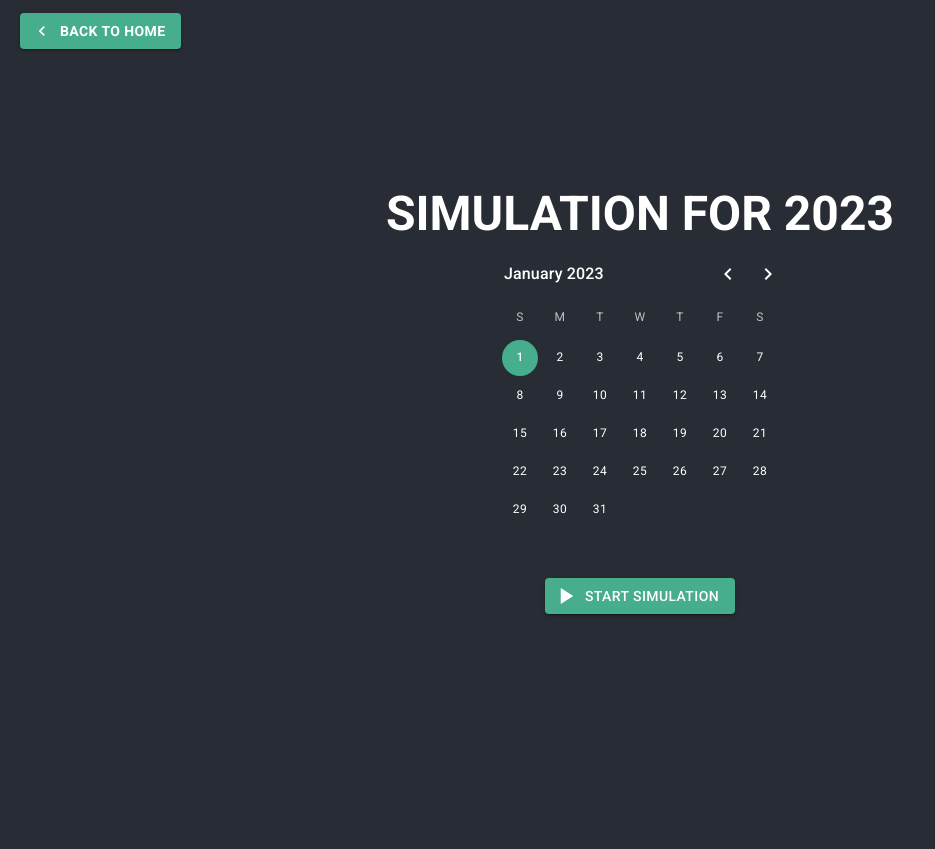
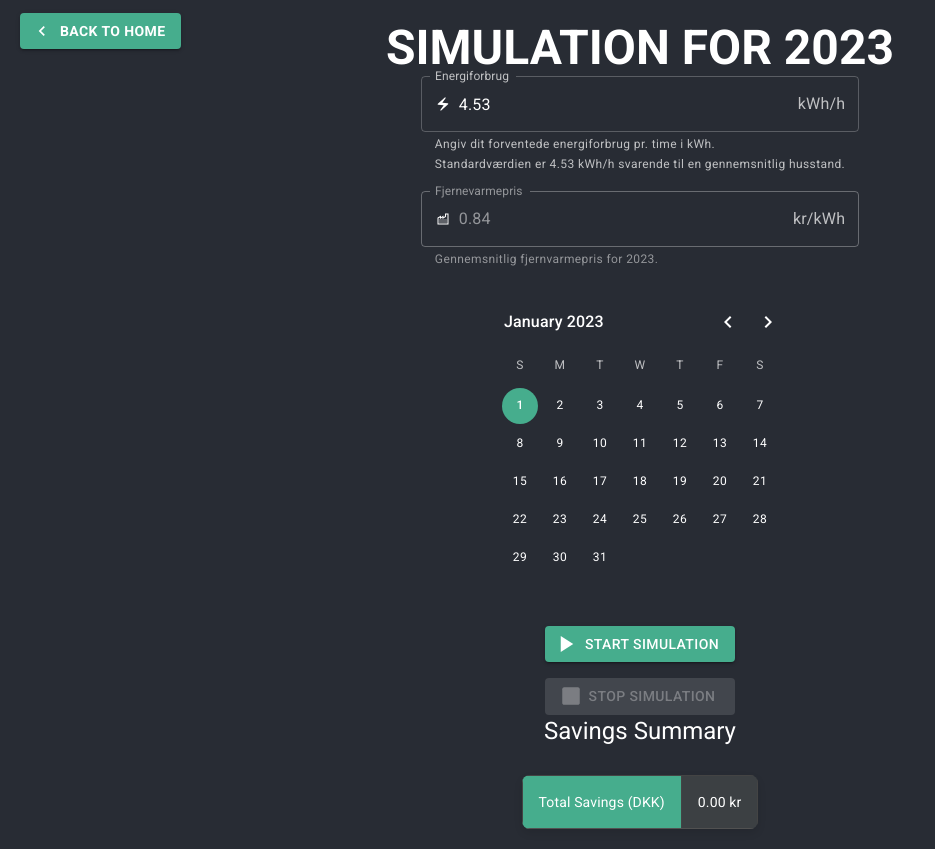
Before and after one commit to jlars22/aey, a React (Create React App) app: page /#/simulation in a window 1280 px wide. Shown: the whole page, without its empty margins (0-935 px from the left). Before the commit the page ends 800 px from the top, so only its background shows below. Built offline with nearby package versions, Linux system fonts and the light colour scheme; no server answers.

Commit message:
progress

```diff
--- a/src/Constants.js
+++ b/src/Constants.js
@@ -1,3 +1,4 @@
 // https://sparenergi.dk/privat/energipriser-paa-sparenergi
 export const HEAT_PRICE_KWH = 0.84;
+export const HEAT_PRICE_KWH_2023 = 0.84;
 export const ELECTRICIY_TAX_RATE = 0.761;
--- a/src/Pages/Simulation.js
+++ b/src/Pages/Simulation.js
@@ -2,14 +2,30 @@ import { DateCalendar, LocalizationProvider } from '@mui/x-date-pickers';
 import { AdapterDayjs } from '@mui/x-date-pickers/AdapterDayjs';
 import React, { useState, useEffect } from 'react';
 import dayjs from 'dayjs';
-import { Button, Typography } from '@mui/material';
+import {
+  Button,
+  Typography,
+  Table,
+  TableBody,
+  TableRow,
+  TableCell,
+  Stack,
+  TextField,
+  InputAdornment,
+} from '@mui/material';
 import BackButton from '../Components/BackButton';
 import { IoMdPlay } from 'react-icons/io';
 import { getPricesByDate } from '../Api/Elprisenligenu';
+import { HEAT_PRICE_KWH_2023 } from '../Constants';
+import { FaStop } from 'react-icons/fa';
+import { MdElectricBolt } from 'react-icons/md';
+import { LiaIndustrySolid } from 'react-icons/lia';
 
 export default function Simulation() {
   const [currentDate, setCurrentDate] = useState(dayjs('2023-01-01'));
   const [isRunning, setIsRunning] = useState(false);
+  const [savings, setSavings] = useState(0);
+  const [energyConsumption, setEnergyConsumption] = useState(4.53);
 
   useEffect(() => {
     let timer;
@@ -31,7 +47,12 @@ export default function Simulation() {
 
   const startSimulation = () => {
     setCurrentDate(dayjs('2023-01-01'));
+    setSavings(0);
     setIsRunning(true);
+  };
+
+  const stopSimulation = () => {
+    setIsRunning(false);
   };
 
   useEffect(() => {
@@ -40,22 +61,90 @@ export default function Simulation() {
 
       const data = await getPricesByDate(date);
 
-      console.log(data);
+      const totalSavings = data.reduce((acc, price) => {
+        if (price.DKK_per_kWh < HEAT_PRICE_KWH_2023) {
+          return (
+            acc + (HEAT_PRICE_KWH_2023 - price.DKK_per_kWh) * energyConsumption
+          );
+        }
+        return acc;
+      }, 0);
+
+      setSavings(savings + totalSavings);
     }
     fetchElectricityPrices();
+    // eslint-disable-next-line react-hooks/exhaustive-deps
   }, [currentDate]);
 
   return (
     <div className="App">
       <header className="App-header">
         <BackButton />
+
         <Typography variant="h3" style={{ fontWeight: 'bold' }}>
           SIMULATION FOR 2023
         </Typography>
+        <Stack spacing={2}>
+          <TextField
+            label="Energiforbrug"
+            variant="outlined"
+            slotProps={{
+              input: {
+                startAdornment: (
+                  <InputAdornment position="start">
+                    <MdElectricBolt />
+                  </InputAdornment>
+                ),
+
+                endAdornment: (
+                  <InputAdornment position="end">kWh/h</InputAdornment>
+                ),
+              },
+            }}
+            value={energyConsumption}
+            onChange={(event) => {
+              setEnergyConsumption(event.target.value);
+            }}
+            helperText={
+              <>
+                Angiv dit forventede energiforbrug pr. time i kWh. <br />
+                Standardværdien er 4.53 kWh/h svarende til en gennemsnitlig
+                husstand.
+              </>
+            }
+          />
+          <TextField
+            disabled
+            label="Fjernevarmepris"
+            variant="outlined"
+            slotProps={{
+              input: {
+                startAdornment: (
+                  <InputAdornment position="start">
+                    <LiaIndustrySolid />
+                  </InputAdornment>
+                ),
+
+                endAdornment: (
+                  <InputAdornment position="end">kr/kWh</InputAdornment>
+                ),
+              },
+            }}
+            value={HEAT_PRICE_KWH_2023}
+            helperText={<>Gennemsnitlig fjernvarmepris for 2023.</>}
+          />
+        </Stack>
+
         <LocalizationProvider dateAdapter={AdapterDayjs}>
-          <DateCalendar value={currentDate} readOnly views={['day']} />
+          <DateCalendar
+            value={currentDate}
+            readOnly
+            views={['day']}
+            sx={{ marginTop: '20px' }}
+          />
         </LocalizationProvider>
 
+        <Stack spacing={2}>
           <Button
             variant="contained"
             onClick={startSimulation}
@@ -64,6 +153,32 @@ export default function Simulation() {
           >
             Start Simulation
           </Button>
+
+          <Button
+            variant="contained"
+            onClick={stopSimulation}
+            disabled={!isRunning}
+            startIcon={<FaStop />}
+          >
+            Stop Simulation
+          </Button>
+        </Stack>
+
+        <Stack>
+          <Typography variant="h5" component="h5" gutterBottom>
+            Savings Summary
+          </Typography>
+          <Table>
+            <TableBody>
+              <TableRow>
+                <TableCell component="th" scope="row">
+                  Total Savings (DKK)
+                </TableCell>
+                <TableCell>{savings.toFixed(2)} kr</TableCell>
+              </TableRow>
+            </TableBody>
+          </Table>
+        </Stack>
       </header>
     </div>
   );
```
Lines whose indentation alone changed are shown as unchanged.
